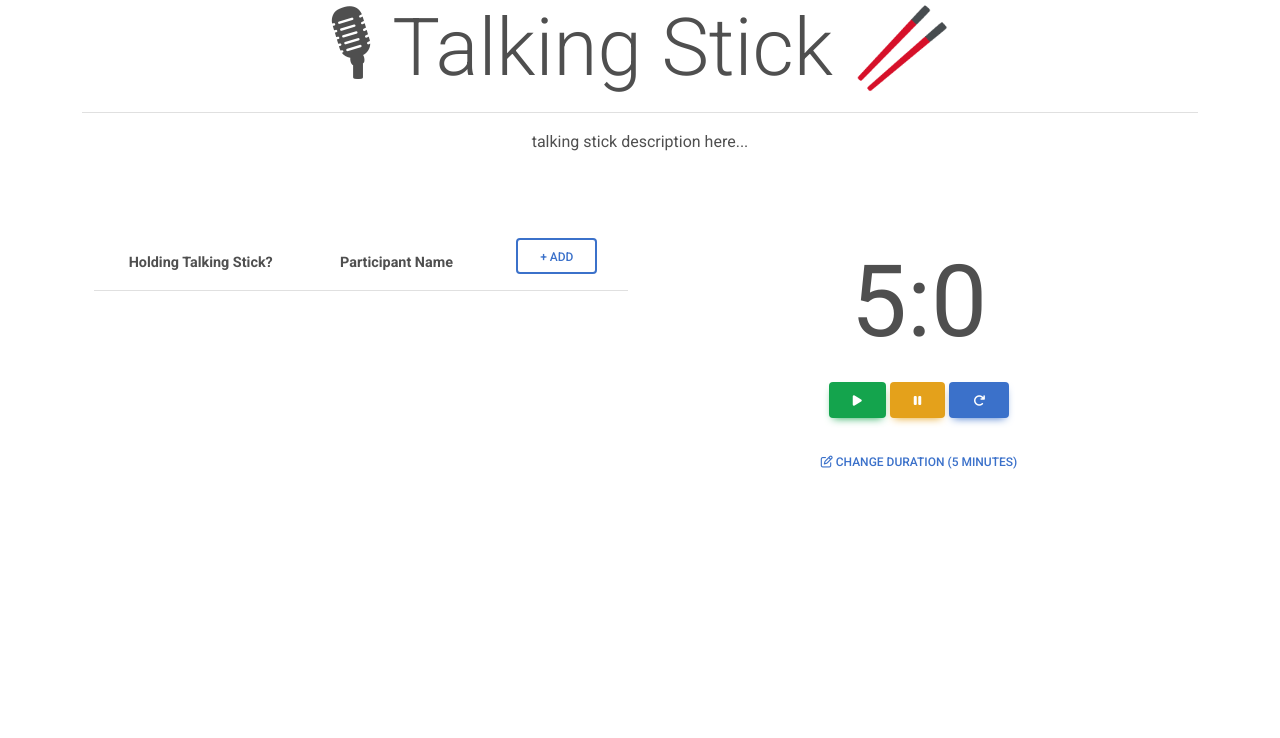
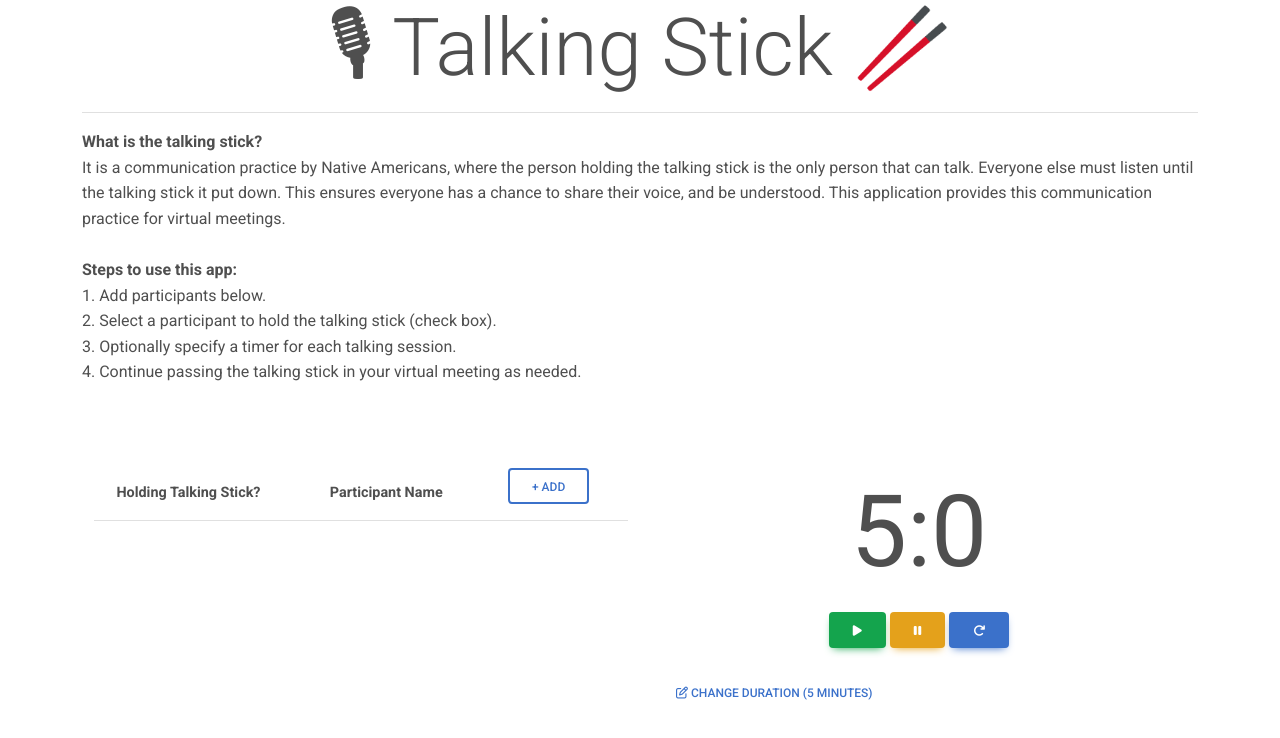
Before and after one commit to michael-oswald/talking-stick, a React (Create React App) app: page / in a window 1280 px wide. Shown: the top 738 px of the page. Built offline with nearby package versions, Linux system fonts and the light colour scheme.

Commit message:
polishing up ui

```diff
--- a/src/App.js
+++ b/src/App.js
@@ -48,7 +48,25 @@ export default function App() {
                 <MDBTypography className='display-1 pb-3 mb-3 border-bottom'>
                     🎙 Talking Stick 🥢
                 </MDBTypography>
-                <p>talking stick description here...</p>
+            </MDBContainer>
+            <MDBContainer>
+                <p>
+                    <b>What is the talking stick?</b>
+                    <br/>
+                    It is a communication practice by Native Americans, where the person holding the talking stick
+                    is the only person that can talk. Everyone else must listen until the talking stick it put down.
+                    This ensures everyone has a chance to share their voice, and be understood.
+                    This application provides this communication practice for virtual meetings.
+                    <br/>
+                    <br/>
+                    <b>Steps to use this app:</b>
+                    <br/>
+                    1. Add participants below.<br/>
+                    2. Select a participant to hold the talking stick (check box).<br/>
+                    3. Optionally specify a timer for each talking session.<br/>
+                    4. Continue passing the talking stick in your virtual meeting as needed.
+
+                </p>
                 <br/>
                 <br/>
 
```
